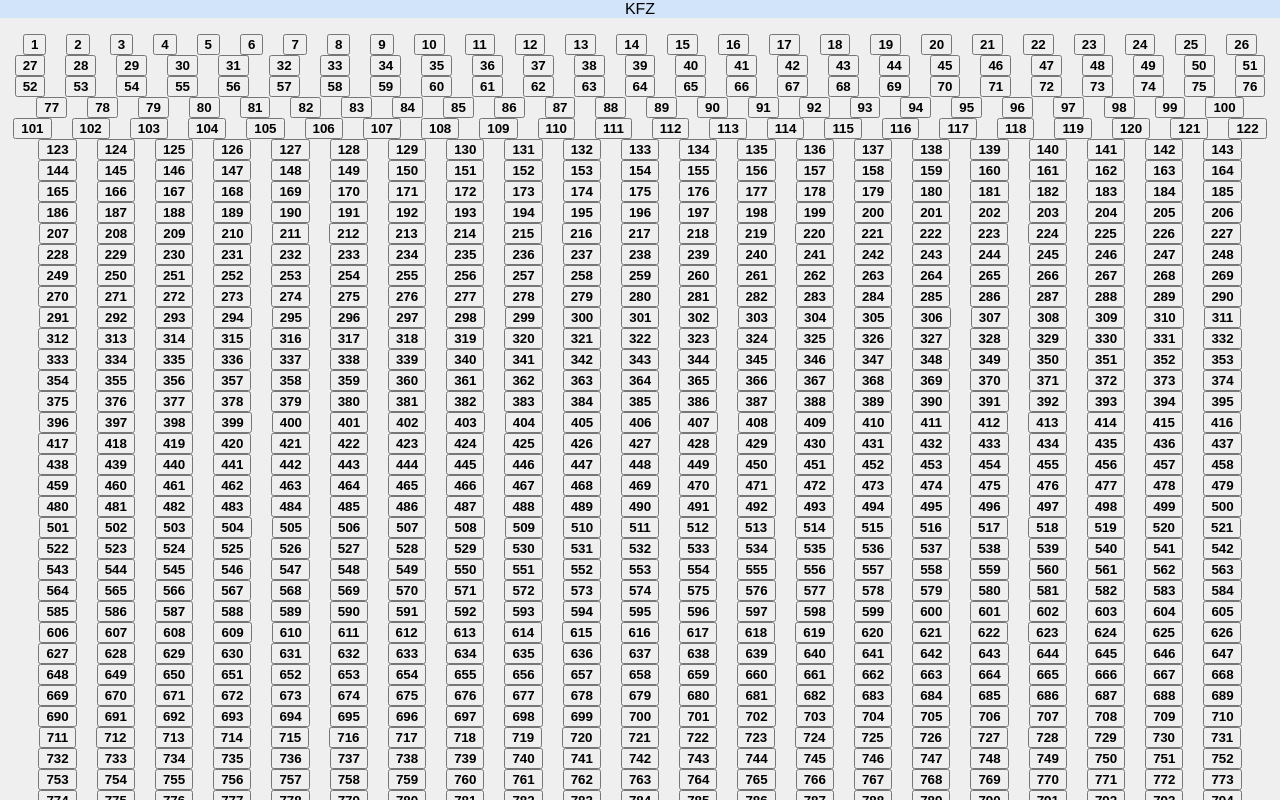
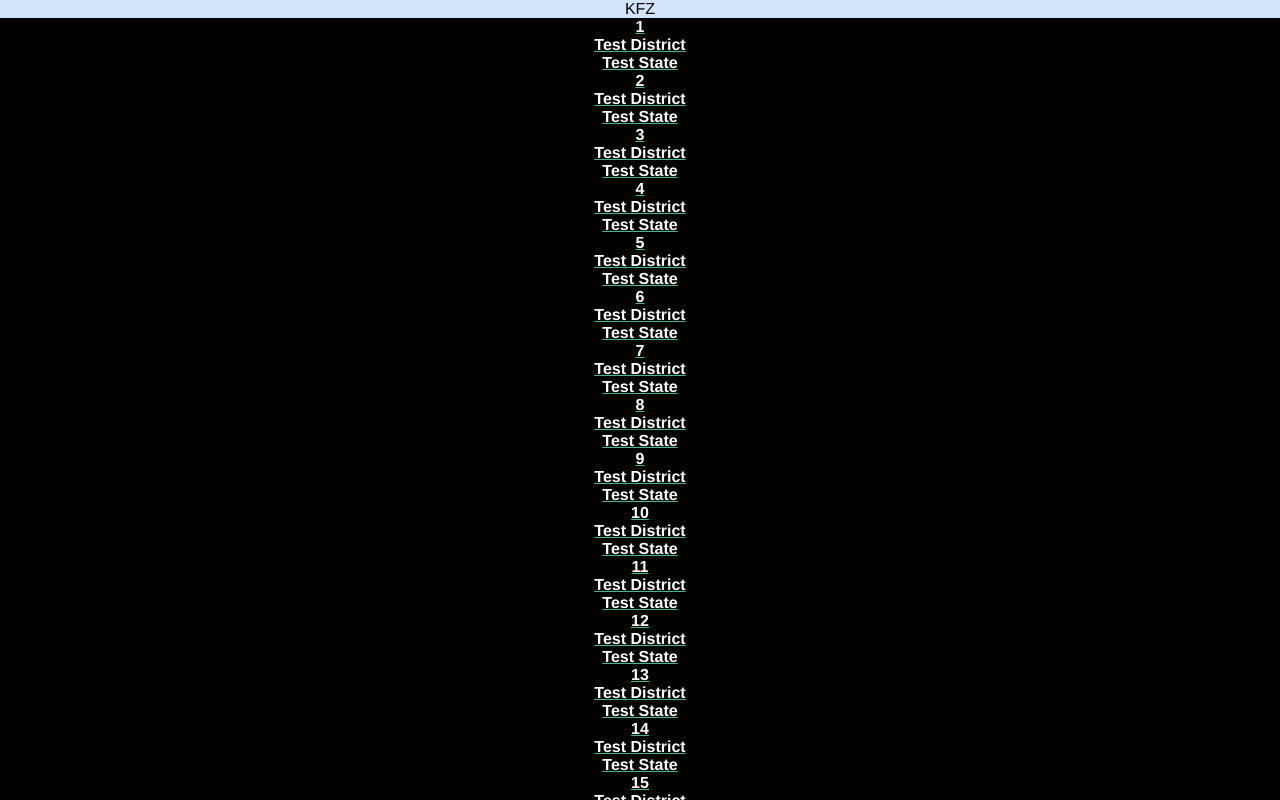
Before and after one commit to maurer2/kfz, a Vue app: page / in a window 1280 px wide. Shown: the top 800 px of the page. Built offline with nearby package versions, Linux system fonts and the light colour scheme.

Commit message:
Added scss

```diff
--- a/package.json
+++ b/package.json
@@ -11,6 +11,9 @@
     "build": "node build/build.js"
   },
   "dependencies": {
+    "eslint-config-airbnb": "^16.1.0",
+    "eslint-plugin-jsx-a11y": "^6.0.3",
+    "eslint-plugin-react": "^7.7.0",
     "vue": "^2.5.2",
     "vue-router": "^3.0.1"
   },
@@ -40,6 +43,7 @@
     "friendly-errors-webpack-plugin": "^1.6.1",
     "html-webpack-plugin": "^2.30.1",
     "node-notifier": "^5.1.2",
+    "node-sass": "^4.9.0",
     "optimize-css-assets-webpack-plugin": "^3.2.0",
     "ora": "^1.2.0",
     "portfinder": "^1.0.13",
@@ -47,6 +51,7 @@
     "postcss-loader": "^2.0.8",
     "postcss-url": "^7.2.1",
     "rimraf": "^2.6.0",
+    "sass-loader": "^7.0.1",
     "semver": "^5.3.0",
     "shelljs": "^0.7.6",
     "uglifyjs-webpack-plugin": "^1.1.1",
--- a/src/App.vue
+++ b/src/App.vue
@@ -15,7 +15,7 @@ html,
 body {
   margin: 0;
   height: 100%;
-  background: #efefef;
+  background: #fff;
 }
 
 h1,
--- a/src/components/Main.vue
+++ b/src/components/Main.vue
@@ -1,5 +1,5 @@
 <template>
-  <div class="wrapper">
+  <div class="wrapper" :class="{ 'wrapper--is-vibrant': oledDevice }">
     <header class="header">KFZ</header>
     <main class="main">
       <plateList></plateList>
@@ -14,14 +14,23 @@ import PlateList from './PlateList';
 export default {
   name: 'Main',
   components: { PlateList },
+  computed: {
+    oledDevice() {
+      return true;
+    },
+  },
 };
 </script>
 
-<style scoped>
+<style lang="scss" scoped>
   .wrapper {
     display: flex;
-    height: 100%;
+    min-height: 100%;
     flex-direction: column;
+
+    &--is-vibrant {
+      background: black;
+    }
   }
 
   .header {
--- a/src/components/Plate.vue
+++ b/src/components/Plate.vue
@@ -1,7 +1,15 @@
 <template>
-  <button type="button" class="plate">
-    {{ plateKey }}
-  </button>
+  <a href="" type="button" class="plate">
+    <div class="plate-key">
+      {{ plateKey }}
+    </div>
+    <div class="plate-district">
+      {{ district }}
+    </div>
+    <div class="plate-state">
+      {{ state }}
+    </div>
+  </a>
 </template>
 
 <script>
@@ -10,15 +18,24 @@ export default {
   props: ['plateKey'],
   data() {
     return {
-      plate: 'A',
+      district: 'Test District',
+      state: 'Test State',
     };
   },
 };
 </script>
 
-<style scoped>
+<style lang="scss" scoped>
   .plate {
-    color: black;
     font-weight: bold;
   }
+  .plate-key {
+    color: #fff;
+  }
+  .plate-district {
+    color: #fff;
+  }
+  .plate-state {
+    color: #fff;
+  }
 </style>
--- a/src/components/PlateList.vue
+++ b/src/components/PlateList.vue
@@ -1,6 +1,6 @@
 <template>
-  <ul>
-    <li v-for="n in numEntries" :key="n">
+  <ul class="plates">
+    <li class="plate" v-for="n in numEntries" :key="n">
       <plate v-bind:plateKey="n"></plate>
     </li>
   </ul>
@@ -14,7 +14,7 @@ export default {
   components: { Plate },
   computed: {
     numEntries() {
-      return 5000;
+      return 500;
     },
     title() {
       return `Liste ${this.numEntries}`;
@@ -23,9 +23,10 @@ export default {
 };
 </script>
 
-<style scoped>
-  .plateList {
-    color: black;
-    font-weight: bold;
+<style lang="scss" scoped>
+  .plates {
+    display: flex;
+    margin: 0;
+    flex-direction: column;
   }
 </style>
```
Also changed, not shown: 1 other file (tests, documents, lock files or other folders).
